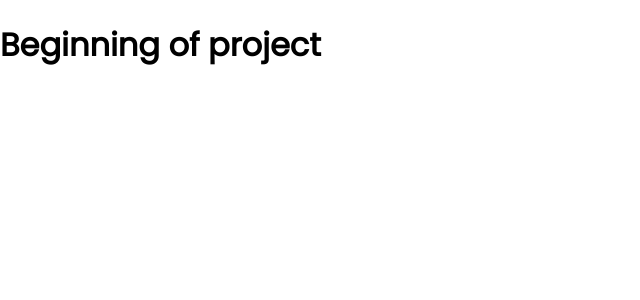
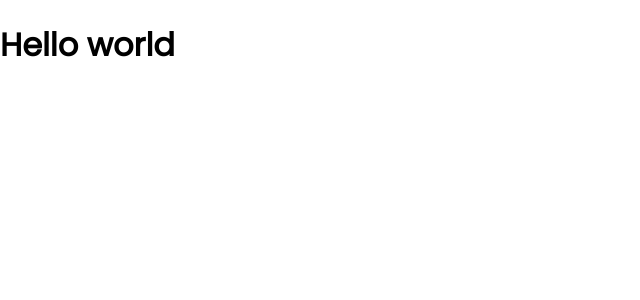
Before and after one commit to Stonebank/02363-frontend-web-shop, a React (Create React App) app: page / in a window 1280 px wide. Shown: the top 300 px of the page, without its empty margins (0-640 px from the left). Built offline with nearby package versions, Linux system fonts and the light colour scheme.

Commit message:
Update dependencies and add AppRoutes component

```diff
--- a/package.json
+++ b/package.json
@@ -12,7 +12,8 @@
     "@types/react-dom": "^18.2.19",
     "react": "^18.2.0",
     "react-dom": "^18.2.0",
-    "react-scripts": "5.0.1",
+    "react-router-dom": "^6.22.0",
+    "react-scripts": "^5.0.1",
     "typescript": "^4.9.5",
     "web-vitals": "^2.1.4"
   },
--- a/src/App.tsx
+++ b/src/App.tsx
@@ -1,12 +1,12 @@
-import react from "react";
-import "./styles/shared/index.css"
+import "./styles/shared/index.css";
+import AppRoutes from "./AppRoutes";
 
 const App = () => {
   return (
     <div className="App">
-      <h1>Beginning of project</h1>
+      <AppRoutes />
     </div>
   );
-}
+};
 
 export default App;
--- /dev/null
+++ b/src/AppRoutes.tsx
@@ -0,0 +1,19 @@
+import { BrowserRouter, Routes, Route, Navigate } from "react-router-dom";
+import HomeView from "./views/HomeView";
+import NotFoundView from "./views/errors/NotFoundView";
+
+const AppRoutes = () => {
+  return (
+    <BrowserRouter>
+      <Routes>
+        <Route path="/" element={<HomeView />} />
+        <Route path="/home" element={<HomeView />} />
+        <Route path="error404" element={<NotFoundView />} />
+        {/* Fallback route if no other route is matched */}
+        <Route path="*" element={<Navigate to="/error404" replace />} />
+      </Routes>
+    </BrowserRouter>
+  );
+};
+
+export default AppRoutes;
--- /dev/null
+++ b/src/views/HomeView.tsx
@@ -0,0 +1,9 @@
+const HomeView = () => {
+  return (
+    <>
+      <h1>Hello world</h1>
+    </>
+  );
+};
+
+export default HomeView;
--- /dev/null
+++ b/src/views/errors/NotFoundView.tsx
@@ -0,0 +1,10 @@
+
+const NotFoundView = () => {
+  return (
+    <>
+      <h1>Not found</h1>
+    </>
+  );
+};
+
+export default NotFoundView;
```
Also changed, not shown: 1 other file (tests, documents, lock files or other folders).
